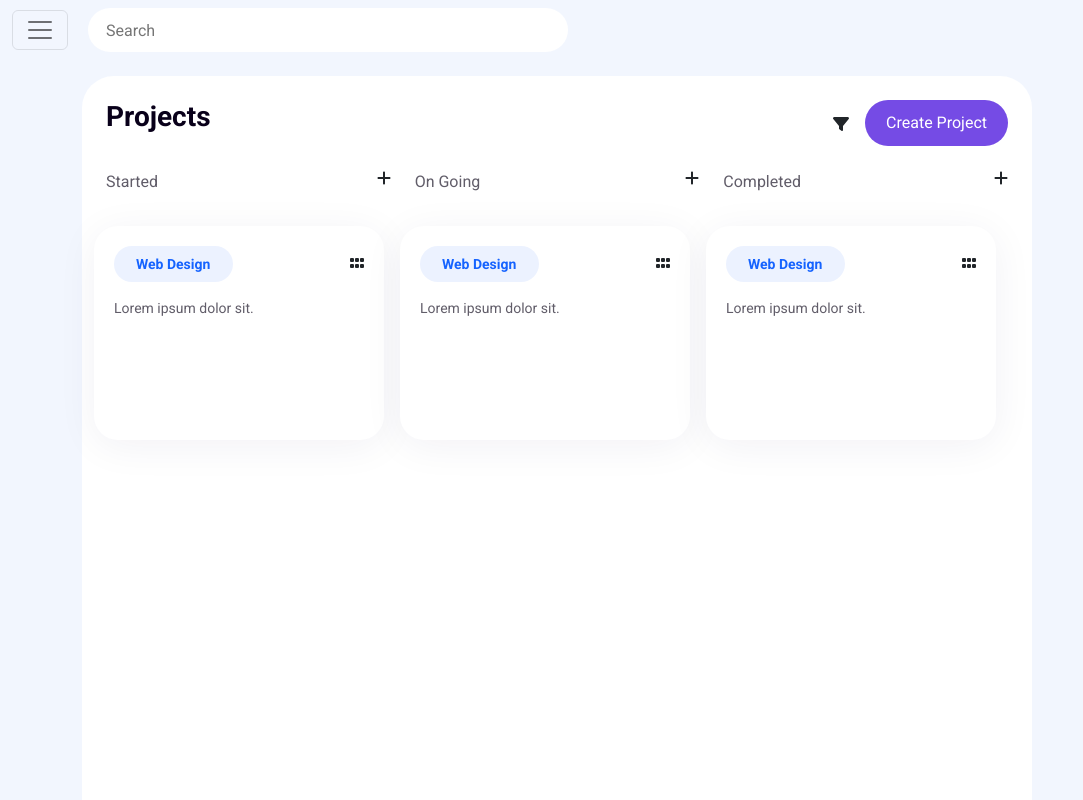
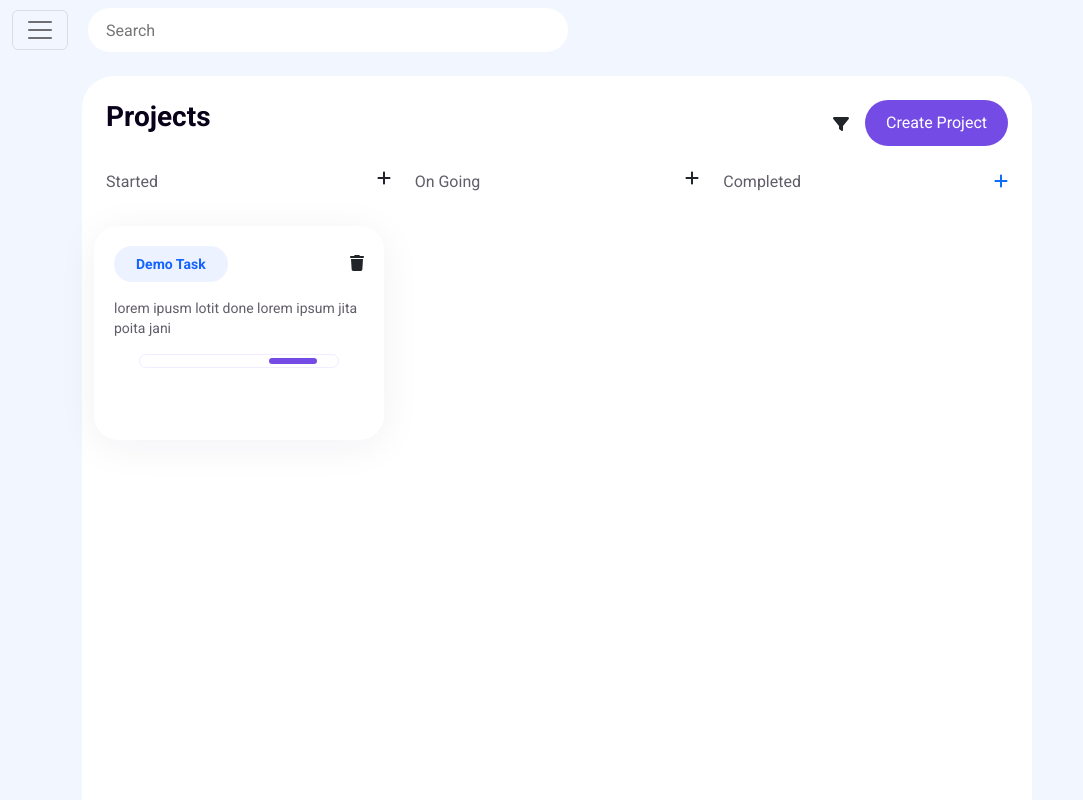
Before and after one commit to antusaha970/Task-Manager, a React (Create React App) app: page / in a window 1280 px wide. Shown: the top 800 px of the page, without its empty margins (0-1083 px from the left). Built offline with nearby package versions, Linux system fonts and the light colour scheme.

Commit message:
Added task and and remove functionality

```diff
--- a/src/App.js
+++ b/src/App.js
@@ -1,19 +1,34 @@
 import 'bootstrap/dist/css/bootstrap.min.css';
+import { createContext, useState } from 'react';
 import { BrowserRouter, Route, Router, RouterProvider, Routes } from 'react-router-dom';
 import './App.css';
+import CreateProject from './Components/CreateProject/CreateProject';
 import LeftNav from './Components/LeftNav/LeftNav';
 import ProjectArea from './Components/ProjectArea/ProjectArea';
+
+export const TaskContext = createContext();
+
+
 function App() {
+  const [taskList, setTaskList] = useState([{
+    id: 1,
+    title: 'Demo Task',
+    description: 'lorem ipusm lotit done lorem ipsum jita poita jani',
+    progressed: 30
+  }]);
+
+  const [completedTask,setCompletedTask] = useState([]);
+
   return (
-    <div className="App">
+    <TaskContext.Provider value={[taskList,setTaskList,completedTask,setCompletedTask]}>
       <BrowserRouter>
-      <LeftNav></LeftNav>
-      <Routes>
-        <Route path='/' element={<ProjectArea></ProjectArea>} />
-        <Route path='/make_Project' element={ <p>Create project</p>} />
-      </Routes>
+        <LeftNav></LeftNav>
+        <Routes>
+          <Route path='/' element={<ProjectArea></ProjectArea>} />
+          <Route path='/make_Project' element={<CreateProject></CreateProject>} />
+        </Routes>
       </BrowserRouter>
-    </div>
+    </TaskContext.Provider>
   );
 }
 
--- a/src/Components/CreateProject/CreateProject.css
+++ b/src/Components/CreateProject/CreateProject.css
@@ -0,0 +1,12 @@
+progress[value] {
+    width: 250px;
+    height: 20px;
+}
+
+.task-added {
+    margin-top: 20px;
+    background: #FFEFE1;
+    border-radius: 40px;
+    padding: 10px 22px;
+    color: #F07D13;
+}
--- a/src/Components/CreateProject/CreateProject.js
+++ b/src/Components/CreateProject/CreateProject.js
@@ -1,10 +1,77 @@
-import React from 'react';
+import React, { useContext, useRef,useState } from 'react';
+import { Container } from 'react-bootstrap';
+import Button from 'react-bootstrap/Button';
+import Form from 'react-bootstrap/Form';
+import { Link } from 'react-router-dom';
+import { TaskContext } from '../../App';
+import './CreateProject.css';
 
 const CreateProject = () => {
+    const [taskList,setTaskList] = useContext(TaskContext);
+    const titleRef = useRef();
+    const descriptionRef = useRef();
+    const prograssedRef = useRef();
+    const [added,setAdded] = useState(false);
+
+    const handleSubmit = (e)=> {
+        const title = titleRef.current.value;
+        const description = descriptionRef.current.value;
+        const progression  = prograssedRef.current.value;
+        const newList = {
+            title: title,
+            description: description,
+            progressed: progression,
+            id: taskList.length+1
+        }
+        setTaskList([...taskList,newList]);
+        titleRef.current.value = "";
+        descriptionRef.current.value ="";
+        prograssedRef.current.value ="";
+        setAdded(true);
+        e.preventDefault();
+    }
+
+    setTimeout(()=>{
+        if(added){
+            setAdded(false);
+        }
+    },5000)
+
+
     return (
-        <div>
+        <Container className='project-container'>
+            <Form onSubmit={handleSubmit}>
+                <Form.Group className="mb-3" controlId="formBasicEmail">
+                    <Form.Label>Title</Form.Label>
+                    <Form.Control type="text" placeholder="Enter Title" ref={titleRef}  />
+                    <Form.Text className="text-muted">
+                        Title must be short and specific one.
+                    </Form.Text>
+                </Form.Group>
 
-        </div>
+                <Form.Group className="mb-3" controlId="formBasicDes">
+                    <Form.Label>Desciptcription </Form.Label>
+                    <Form.Control type="text" placeholder="Enter Desciptcription"  ref={descriptionRef} />
+                </Form.Group>
+
+                <Form.Group className="mb-3" controlId="fromBasicProgressed">
+                    <Form.Label>Progressed? </Form.Label>
+                    <Form.Control type="progress" ref={prograssedRef} />
+                    <Form.Text className="text-muted">
+                        Enter your progression in percentage
+                    </Form.Text>
+                </Form.Group>
+                <Button variant="primary" type="submit">
+                    Submit
+                </Button>
+            </Form>
+            <Link to={'/'}  style={{textDecoration:'none'}}>
+                <Button variant="danger" type="btn" className='d-block m-auto'>
+                Back
+                </Button>
+            </Link>
+              {added && <p className='text-center task-added'>Task Added</p>}
+        </Container>
     );
 };
 
--- a/src/Components/ProjectArea/ProjectArea.css
+++ b/src/Components/ProjectArea/ProjectArea.css
@@ -2,8 +2,10 @@
     background: #FFFFFF;
     border-radius: 32px;
     width: 950px;
-    height: 838px;
+    min-height: 838px;
+    max-height: auto;
     padding: 24px;
+    margin-bottom: 50px;
 }
 
 .heading {
--- a/src/Components/ProjectArea/ProjectArea.js
+++ b/src/Components/ProjectArea/ProjectArea.js
@@ -1,12 +1,15 @@
 import { faCirclePause, faFilter, faPlus, faStream } from '@fortawesome/free-solid-svg-icons';
 import { FontAwesomeIcon } from '@fortawesome/react-fontawesome';
-import React from 'react';
+import React, { useContext } from 'react';
 import { Container } from 'react-bootstrap';
-import { Link } from 'react-router-dom';
+import { Link, Route } from 'react-router-dom';
+import { TaskContext } from '../../App';
 import SingleTask from '../SingleTask/SingleTask';
 import './ProjectArea.css';
 
 const ProjectArea = () => {
+    const [tasksList, setTaskList] = useContext(TaskContext);
+
     return (
         <Container>
             <div className='project-container'>
@@ -27,13 +30,13 @@ const ProjectArea = () => {
                         </div>
                         <div className="col-md-4 d-flex justify-content-between">
                             <p className='grayText'>Completed</p>
-                            <FontAwesomeIcon icon={ faPlus } />
+                            <Link to={'/completed_task'}><FontAwesomeIcon icon={ faPlus } /></Link>
                         </div>
                     </div>
                     <div className="row gap mt-3">
-                        <SingleTask></SingleTask>
-                        <SingleTask></SingleTask>
-                        <SingleTask></SingleTask>
+                        {
+                            tasksList.map((task,ind) => <SingleTask key={ind} task={task}></SingleTask>)
+                        }
                     </div>
                 </div>
             </div>
--- a/src/Components/SingleTask/SIngleTask.css
+++ b/src/Components/SingleTask/SIngleTask.css
@@ -19,7 +19,7 @@
 
 .title-text {
     padding: 10px 22px;
-    width: 119px;
+    width: auto;
     height: 36px;
     background: #ECF2FF;
     border-radius: 40px;
@@ -39,3 +39,73 @@
     line-height: 20px;
     color: #615D69;
 }
+
+::-moz-selection {
+    /* Code for Firefox */
+    color: #F93EFF;
+    background: #FEEDFF;
+}
+
+::selection {
+    color: #F93EFF;
+    background: #FEEDFF;
+}
+
+
+.loader {
+    width: 200px;
+    margin: 0 auto;
+    border-radius: 10px;
+    border: 4px solid transparent;
+    position: relative;
+    padding: 3px;
+}
+
+.loader:before {
+    content: '';
+    border: 1px solid  #F1ECFF;
+    border-radius: 10px;
+    position: absolute;
+    top: -4px;
+    right: -4px;
+    bottom: -4px;
+    left: -4px;
+}
+
+.loader .loaderBar {
+    position: absolute;
+    border-radius: 10px;
+    top: 0;
+    right: 100%;
+    bottom: 0;
+    left: 0;
+    background: #754BE5;
+    width: 0;
+    animation: borealisBar 2s linear infinite;
+}
+
+@keyframes borealisBar {
+    0% {
+        left: 0%;
+        right: 100%;
+        width: 0%;
+    }
+
+    10% {
+        left: 0%;
+        right: 75%;
+        width: 25%;
+    }
+
+    90% {
+        right: 0%;
+        left: 75%;
+        width: 25%;
+    }
+
+    100% {
+        left: 100%;
+        right: 0%;
+        width: 0%;
+    }
+}
--- a/src/Components/SingleTask/SingleTask.js
+++ b/src/Components/SingleTask/SingleTask.js
@@ -1,17 +1,38 @@
-import { faGrip } from '@fortawesome/free-solid-svg-icons';
+import { faTrash } from '@fortawesome/free-solid-svg-icons';
 import { FontAwesomeIcon } from '@fortawesome/react-fontawesome';
-import React from 'react';
+import React, { useContext } from 'react';
+import { TaskContext } from '../../App';
 import './SIngleTask.css';
 
-const SingleTask = () => {
+
+
+
+const SingleTask = ({ task }) => {
+
+    const { title, description, prograssed,id } = task;
+
+    const [taskList,setTaskList,completedTask,setCompletedTask] = useContext(TaskContext);
+
+    const handleDeleteTask = (id) => {
+        const newTaskList = taskList.filter(task => task.id !== id);
+        const taskForDelete = taskList.find(task => task.id === id);
+        const editTask = {...taskForDelete,isCompleted: true};
+        setTaskList(newTaskList);
+        setCompletedTask([...completedTask,editTask]);
+    }
     return (
         <div className='task-container col-md-4'>
             <div className="project-top-area">
-                <p className='title-text'>Web Design</p>
-                <p title='Delete task'><FontAwesomeIcon icon={faGrip} /></p>
+                <p className='title-text'>{title}</p>
+                <p title='Delete task' onClick={()=> handleDeleteTask(id)}><FontAwesomeIcon icon={ faTrash} /></p>
             </div>
             <div className="project-area-center">
-                <p>Lorem ipsum dolor sit.</p>
+                <p>{description}</p>
+            </div>
+            <div className="project-area-end">
+                <div className="loader">
+                    <div className="loaderBar"></div>
+                </div>
             </div>
         </div>
     );
```
